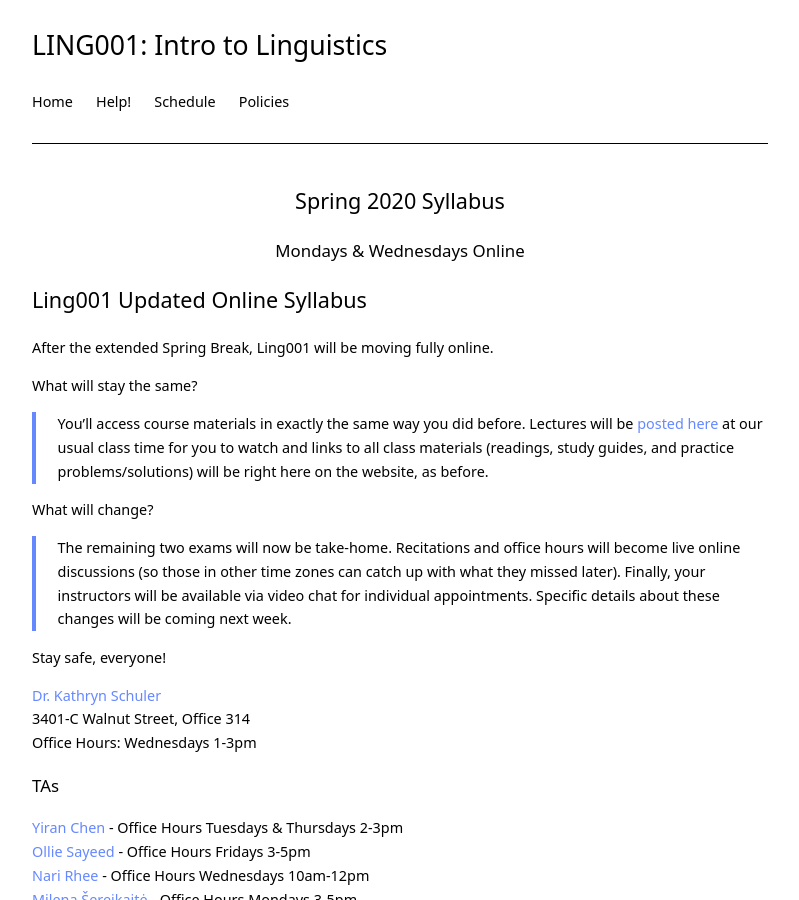
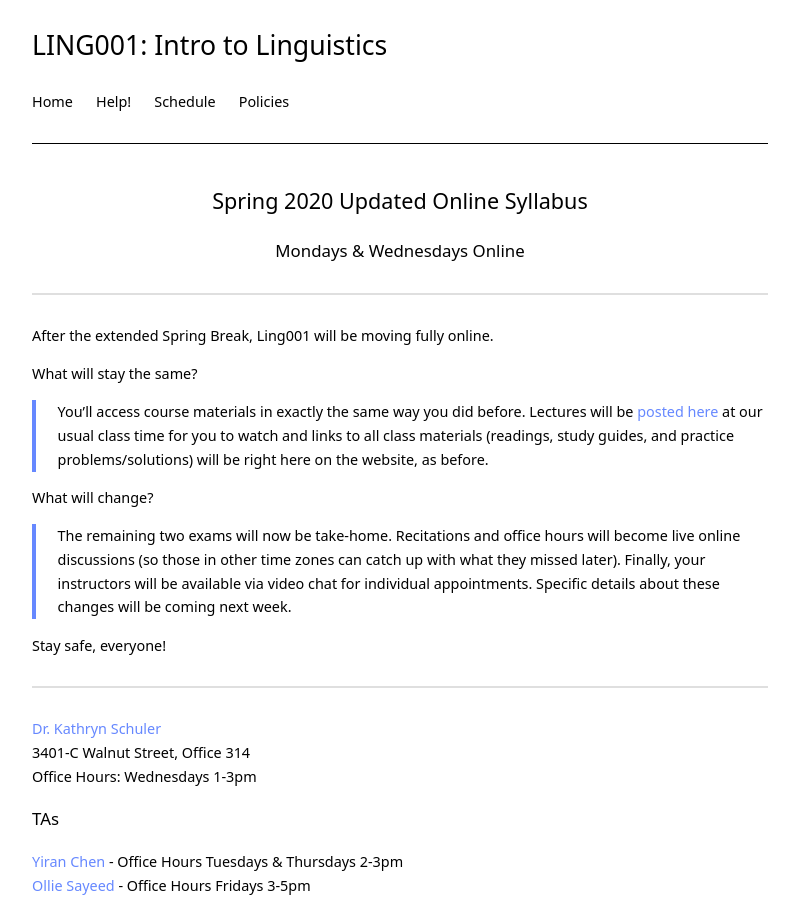
Before and after one commit to kschuler/ling001, a Jekyll site: the page built from index.md, in a window 1280 px wide and 900 px high. Shown: the whole window, without its empty margins (240-1039 px from the left). Built offline with Jekyll 4.4.1, drawn with Linux system fonts in a browser that asks for light colours.

Commit message:
Update index.md

```diff
--- a/index.md
+++ b/index.md
@@ -3,10 +3,10 @@ layout: page
 title: LING 1
 ---
 
-<h2 align="center">Spring 2020 Syllabus</h2>
+<h2 align="center">Spring 2020 Updated Online Syllabus</h2>
 <h3 align="center">Mondays & Wednesdays <b>Online</b></h3>
 
-## Ling001 Updated Online Syllabus
+<hr>
 After the extended Spring Break, Ling001 will be moving fully online.
 
 **What will stay the same?**
@@ -16,7 +16,7 @@ After the extended Spring Break, Ling001 will be moving fully online.
 > The remaining two exams will now be take-home. Recitations and office hours will become live online discussions (so those in other time zones can catch up with what they missed later). Finally, your instructors will be available via video chat for individual appointments. Specific details about these changes will be coming next week.
 
 **Stay safe, everyone!**
-
+<hr>
 
 [Dr. Kathryn Schuler](mailto:kschuler@sas.upenn.edu)
 3401-C Walnut Street, Office 314<br>
```
